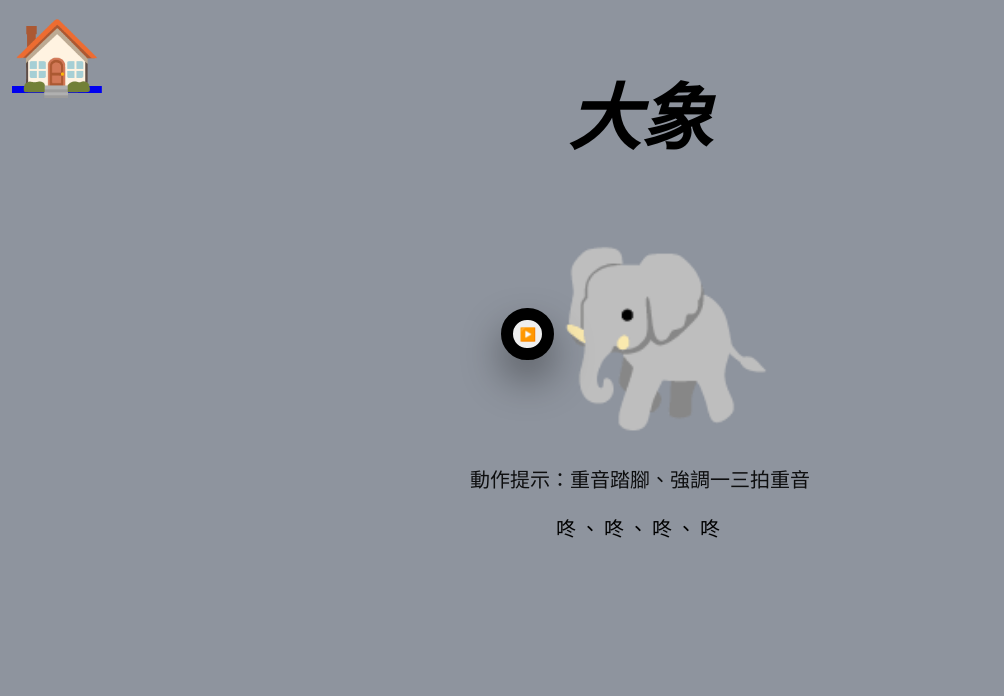
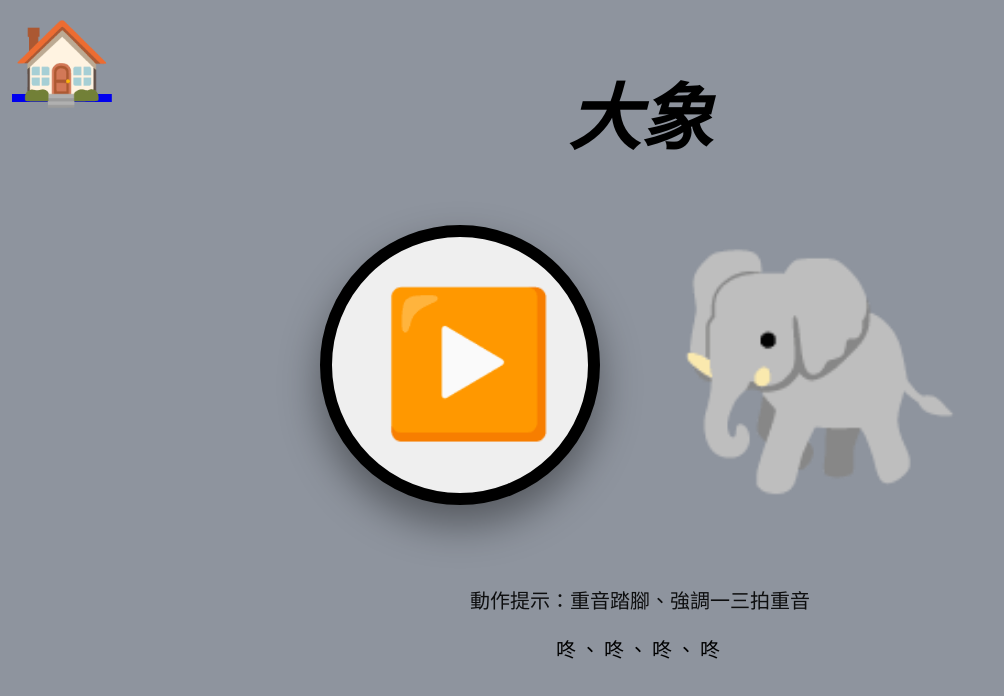
Before and after one commit to OuO0403/toddler-music-site, a Next.js app: page /elephant in a window 1280 px wide. Shown: the top 696 px of the page, without its empty margins (0-1004 px from the left). Built offline with nearby package versions, Linux system fonts and the light colour scheme.

Commit message:
UI: Final meadow style with large round buttons12

```diff
--- a/src/app/[animal]/page.tsx
+++ b/src/app/[animal]/page.tsx
@@ -47,7 +47,7 @@ export default function AnimalPage() {
       {/* 🏠 返回鍵：精確固定左上角，距離邊框 12px */}
       <Link
         href="/"
-        className="fixed top-[12px] left-[12px] text-[72px] z-[300] drop-shadow-2xl hover:scale-110 active:scale-90 transition-transform"
+        className="fixed top-[12px] left-[12px] text-[80px] z-[300] drop-shadow-2xl hover:scale-110 active:scale-90 transition-transform"
       >
         🏠
       </Link>
@@ -59,7 +59,7 @@ export default function AnimalPage() {
         </h2>
 
         {/* 主內容區：橫向排列播放鍵與動物 */}
-        <div className="flex flex-row items-center justify-center gap-12 md:gap-24 w-full mb-12">
+        <div className="flex flex-row items-center justify-center gap-[80px] mb-[60px] w-full px-[40px]">
 
           {/* 左側：巨大圓形播放鍵 (與圖示一樣大) */}
           <div className="relative flex-shrink-0">
@@ -67,7 +67,7 @@ export default function AnimalPage() {
               {isPlaying && (
                 <motion.div
                   initial={{ scale: 1, opacity: 0.6 }}
-                  animate={{ scale: 10, opacity: 0 }}
+                  animate={{ scale: 3, opacity: 0 }}
                   transition={{ duration: 1.5, repeat: Infinity, ease: "easeOut" }}
                   className="absolute inset-0 rounded-full bg-gray-600/40 z-0"
                 />
@@ -75,9 +75,9 @@ export default function AnimalPage() {
             </AnimatePresence>
             <button
               onClick={togglePlay}
-              className="zoo-circle-btn relative z-10 w-64 h-64 md:w-80 md:h-80 bg-white active:scale-95 transition-all"
+              className="zoo-circle-btn relative z-10 w-[280px] h-[280px] bg-white active:scale-95 transition-all"
             >
-              <span className="text-8xl md:text-[140px] text-black ml-4 select-none">
+              <span className="text-[140px] text-black ml-[16px] select-none">
                 {isPlaying ? '⏸️' : '▶️'}
               </span>
             </button>
@@ -91,7 +91,7 @@ export default function AnimalPage() {
               scale: [1, 1.05, 1]
             } : {}}
             transition={{ repeat: Infinity, duration: 0.8 }}
-            className="w-64 h-64 md:w-80 md:h-80 flex items-center justify-center text-[180px] md:text-[280px] drop-shadow-2xl select-none"
+            className="w-[280px] h-[280px] flex items-center justify-center text-[240px] drop-shadow-2xl select-none"
             >
             {data.icon}
           </motion.div>
```
